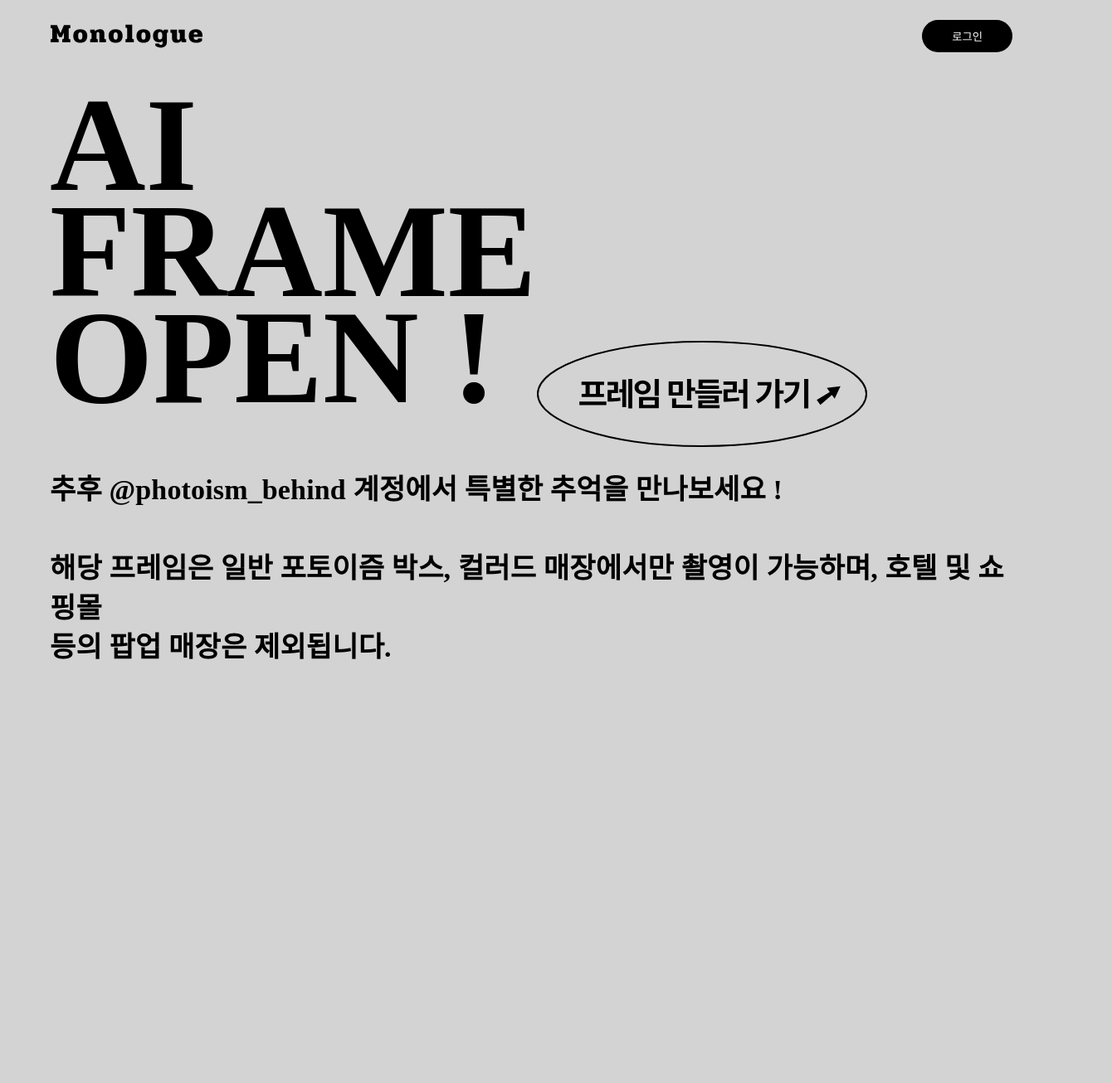
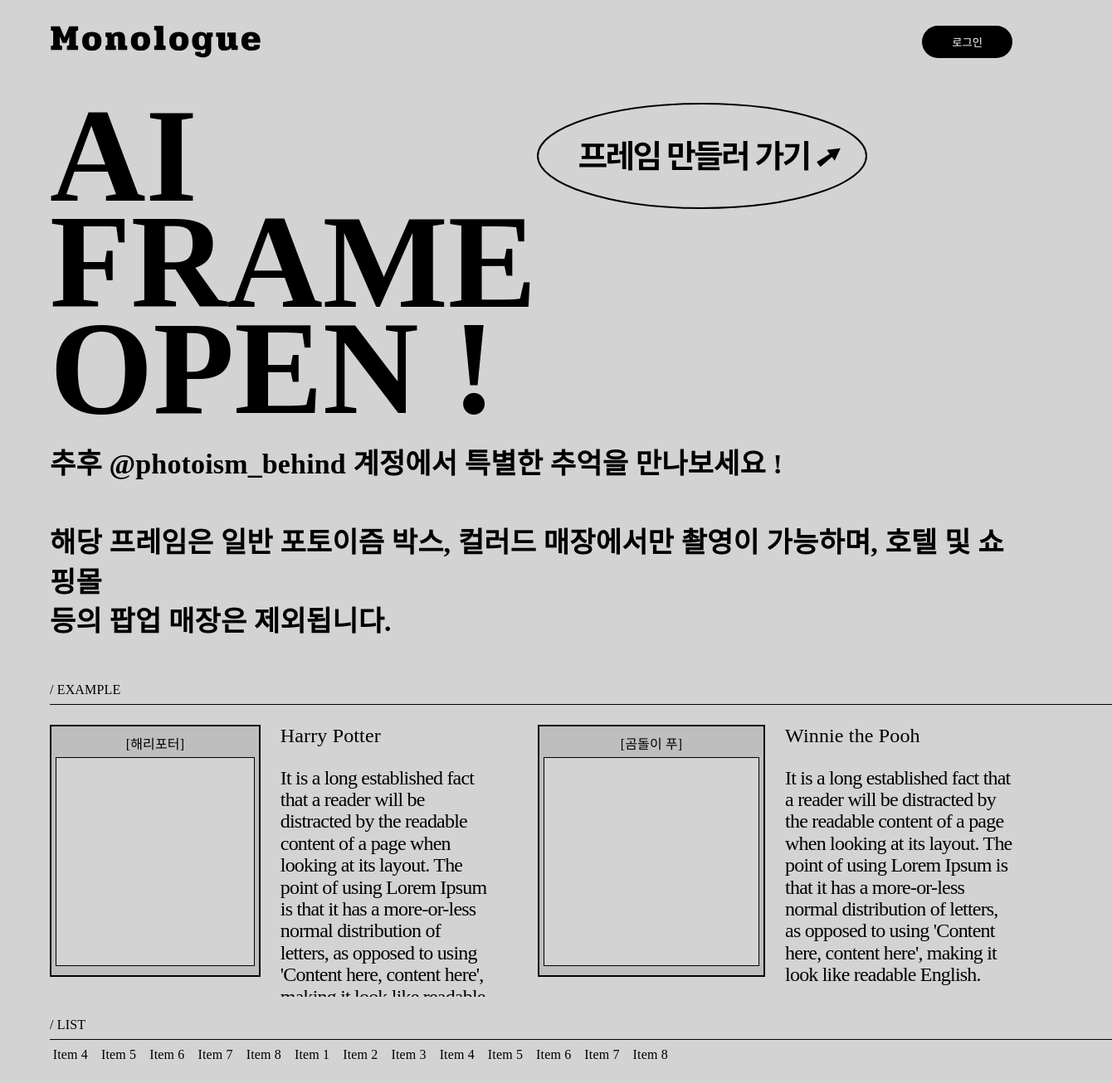
Before and after one commit to hackaton-10/monologue_web, a React (Create React App) app: page / in a window 1280 px wide. Shown: the whole page at 83% size, 1340 px wide, since content can reach past the window. Before the commit the page ends 829 px from the top, so only its background shows below. Built offline with nearby package versions, Linux system fonts and the light colour scheme.

Commit message:
feat: 헤더 네비게이트 연결

```diff
--- a/src/App.tsx
+++ b/src/App.tsx
@@ -2,6 +2,7 @@ import React from 'react';
 import { BrowserRouter as Router, Routes, Route } from 'react-router-dom';
 import Home from 'pages/Home/index';
 import Header from 'components/Header/index';
+import Frame from 'pages/Frame/index';
 
 function App() {
   return (
@@ -9,6 +10,7 @@ function App() {
       <Header />
       <Routes>
         <Route path="/" element={<Home />}></Route>
+        <Route path="/Frame" element={<Frame />}></Route>
       </Routes>
     </Router>
   );
--- a/src/components/Header/index.tsx
+++ b/src/components/Header/index.tsx
@@ -1,10 +1,21 @@
-import React from 'react';
+import React, { useState, useEffect } from 'react';
 import { styled } from 'styled-components';
 import Logo from 'assets/logo.svg';
 
 const Header = () => {
+  const [isScrolled, setIsScrolled] = useState(false);
+
+  useEffect(() => {
+    const handleScroll = () => {
+      setIsScrolled(window.scrollY > 100); // 스크롤이 100px 이상일 때 불투명하게
+    };
+
+    window.addEventListener('scroll', handleScroll);
+    return () => window.removeEventListener('scroll', handleScroll);
+  }, []);
+
   return (
-    <StyledHeader>
+    <StyledHeader isScrolled={isScrolled}>
       <LogoContainer src={Logo} alt="로고" />
       <LoginButton>로그인</LoginButton>
     </StyledHeader>
@@ -13,14 +24,31 @@ const Header = () => {
 
 export default Header;
 
-const StyledHeader = styled.div`
+interface StyledHeaderProps {
+  isScrolled: boolean;
+}
+
+const StyledHeader = styled.div<StyledHeaderProps>`
+  position: sticky;
+  top: 0;
+  left: 0;
+  width: 100vw;
+  height: 100px;
   display: flex;
   padding: 24px 60px;
-  background-color: transparent;
   justify-content: space-between;
+  align-items: center;
+  z-index: 1000;
+  background: ${({ isScrolled }) => (isScrolled ? 'rgba(0, 0, 0, 0.1)' : 'transparent')};
+  backdrop-filter: ${({ isScrolled }) => (isScrolled ? 'blur(4px)' : 'none')};
+  transition: background-color 0.3s ease;
 `;
 
-const LogoContainer = styled.img``;
+const LogoContainer = styled.img`
+  height: 40px;
+  z-index: 1;
+  background-color: transparent;
+`;
 
 const LoginButton = styled.button`
   padding: 10px 36px;
--- /dev/null
+++ b/src/components/List/index.tsx
@@ -0,0 +1,68 @@
+import React from 'react';
+import { styled } from 'styled-components';
+import color from 'styles/color';
+import font from 'styles/font';
+
+const items = ['Item 1', 'Item 2', 'Item 3', 'Item 4', 'Item 5', 'Item 6', 'Item 7', 'Item 8'];
+
+const List = () => {
+  return (
+    <StyledList>
+      <Title>/ LIST</Title>
+      <Divider />
+      <MarqueeWrapper>
+        <MarqueeContainer>
+          {items.map((item, index) => (
+            <ListItem key={index}>{item}</ListItem>
+          ))}
+          {items.map((item, index) => (
+            <ListItem key={`${index}-duplicate`}>{item}</ListItem>
+          ))}
+        </MarqueeContainer>
+      </MarqueeWrapper>
+    </StyledList>
+  );
+};
+
+export default List;
+
+const StyledList = styled.div`
+  display: flex;
+  padding: 24px 60px;
+  flex-direction: column;
+  gap: 8px;
+`;
+
+const Title = styled.div`
+  ${font.p2};
+`;
+
+const Divider = styled.div`
+  width: 100vw;
+  border-top: 1px solid ${color.black};
+`;
+
+const MarqueeWrapper = styled.div`
+  overflow: hidden;
+  white-space: nowrap;
+  width: 100%;
+`;
+
+const MarqueeContainer = styled.div`
+  display: inline-flex;
+  gap: 16px;
+  animation: scroll 30s linear infinite;
+
+  @keyframes scroll {
+    0% {
+      transform: translateX(0);
+    }
+    100% {
+      transform: translateX(-100%);
+    }
+  }
+`;
+
+const ListItem = styled.div`
+  ${font.p2}
+`;
--- a/src/components/Main/index.tsx
+++ b/src/components/Main/index.tsx
@@ -1,9 +1,12 @@
 import React from 'react';
+import { useNavigate } from 'react-router-dom';
 import styled from 'styled-components';
 import font from '../../styles/font';
 import MakingFrame from 'assets/MakingFrame.svg';
 
 const Main = () => {
+  const navigate = useNavigate();
+
   return (
     <StyledMain>
       <TitleContainer>
@@ -14,7 +17,13 @@ const Main = () => {
           <br />
           OPEN !
         </Title>
-        <MakingFrameButton src={MakingFrame} alt="프레임 만들러가기"></MakingFrameButton>
+        <ButtonContainer
+          onClick={() => {
+            navigate('/Frame');
+          }}
+        >
+          <MakingFrameButton src={MakingFrame} alt="프레임 만들러가기"></MakingFrameButton>
+        </ButtonContainer>
       </TitleContainer>
       <ContentContainer>
         추후 @photoism_behind 계정에서 특별한 추억을 만나보세요 !
@@ -40,14 +49,19 @@ const StyledMain = styled.div`
 
 const TitleContainer = styled.div`
   display: flex;
+  justify-content: space-between;
 `;
 
 const Title = styled.div`
   ${font.title}
 `;
 
+const ButtonContainer = styled.div``;
+
 const MakingFrameButton = styled.img`
-  margin-top: 300px;
+  margin-right: 240px;
+  margin-bottom: 10px;
+  cursor: pointer;
 `;
 
 const ContentContainer = styled.div`
--- /dev/null
+++ b/src/pages/Frame/index.tsx
@@ -0,0 +1,14 @@
+import React from 'react';
+import { styled } from 'styled-components';
+
+const Frame = () => {
+  return <StyledFrame></StyledFrame>;
+};
+
+export default Frame;
+
+const StyledFrame = styled.div`
+  display: flex;
+  flex-direction: column;
+  gap: 24px;
+`;
--- a/src/pages/Home/index.tsx
+++ b/src/pages/Home/index.tsx
@@ -1,11 +1,15 @@
 import React from 'react';
 import Main from 'components/Main';
 import { styled } from 'styled-components';
+import Example from 'components/Example';
+import List from 'components/List';
 
 const Home = () => {
   return (
     <StyledHome>
       <Main />
+      <Example />
+      <List />
     </StyledHome>
   );
 };
@@ -14,4 +18,5 @@ export default Home;
 
 const StyledHome = styled.div`
   display: flex;
+  flex-direction: column;
 `;
--- a/src/styles/font.ts
+++ b/src/styles/font.ts
@@ -10,6 +10,9 @@ const font = {
   title: fontGenerator(550, 10, 80, 0),
 
   p1: fontGenerator(600, 2.125, 140, 0.15),
+  p2: fontGenerator(400, 1, 120, 0.15),
+  p3: fontGenerator(500, 1.5, 110, 0.15),
+  p4: fontGenerator(100, 1.5, 110, -0.8),
 };
 
 export default font;
```
Also changed, not shown: src/components/Login/index.tsx (added, +14 -0 lines).
